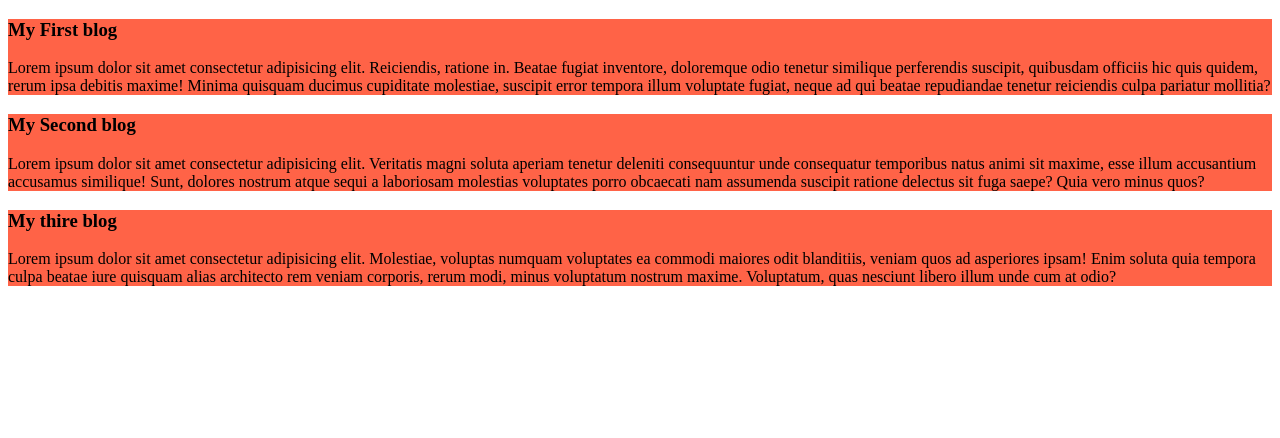
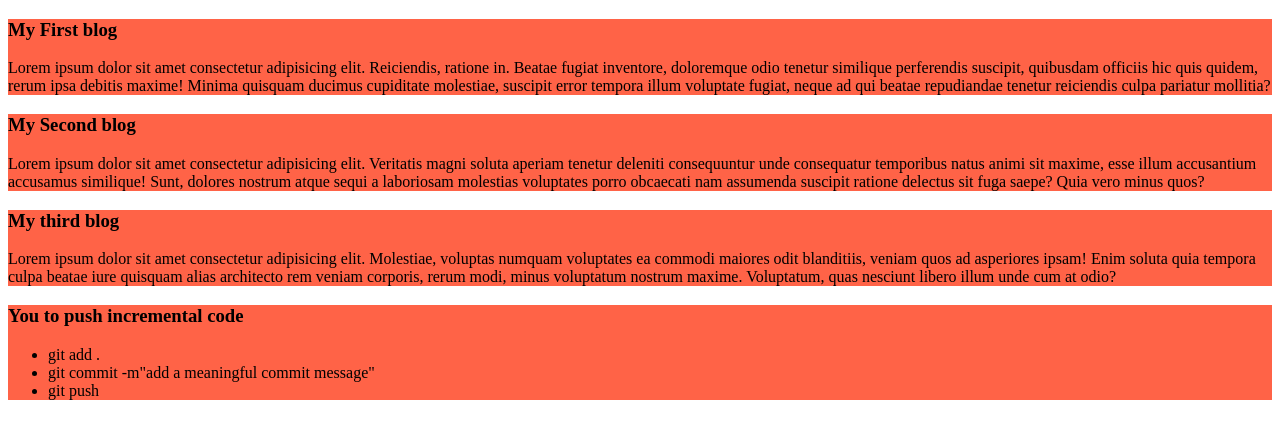
Before and after one commit to ronobir84/my-simple-websites, a plain HTML site: page index.html in a window 1280 px wide. Drawn offline with Linux system fonts and the light colour scheme.

Commit message:
added a list to push code

```diff
--- a/index.html
+++ b/index.html
@@ -16,9 +16,17 @@
         <p>Lorem ipsum dolor sit amet consectetur adipisicing elit. Veritatis magni soluta aperiam tenetur deleniti consequuntur unde consequatur temporibus natus animi sit maxime, esse illum accusantium accusamus similique! Sunt, dolores nostrum atque sequi a laboriosam molestias voluptates porro obcaecati nam assumenda suscipit ratione delectus sit fuga saepe? Quia vero minus quos?</p>
     </div>
     <div>
-        <h3>My thire blog</h3>
+        <h3>My third blog</h3>
 
-<p>Lorem ipsum dolor sit amet consectetur adipisicing elit. Molestiae, voluptas numquam voluptates ea commodi maiores odit blanditiis, veniam quos ad asperiores ipsam! Enim soluta quia tempora culpa beatae iure quisquam alias architecto rem veniam corporis, rerum modi, minus voluptatum nostrum maxime. Voluptatum, quas nesciunt libero illum unde cum at odio?</p>    </div>
+<p>Lorem ipsum dolor sit amet consectetur adipisicing elit. Molestiae, voluptas numquam voluptates ea commodi maiores odit blanditiis, veniam quos ad asperiores ipsam! Enim soluta quia tempora culpa beatae iure quisquam alias architecto rem veniam corporis, rerum modi, minus voluptatum nostrum maxime. Voluptatum, quas nesciunt libero illum unde cum at odio?</p>  </div>
+<div>
+    <h3>You to push incremental code</h3>
+    <ul>
+        <li>git add .</li>
+        <li>git commit -m"add a meaningful commit message"</li>
+        <li>git push</li>
+    </ul>
+</div>
 
 </body>
 </html>
```
